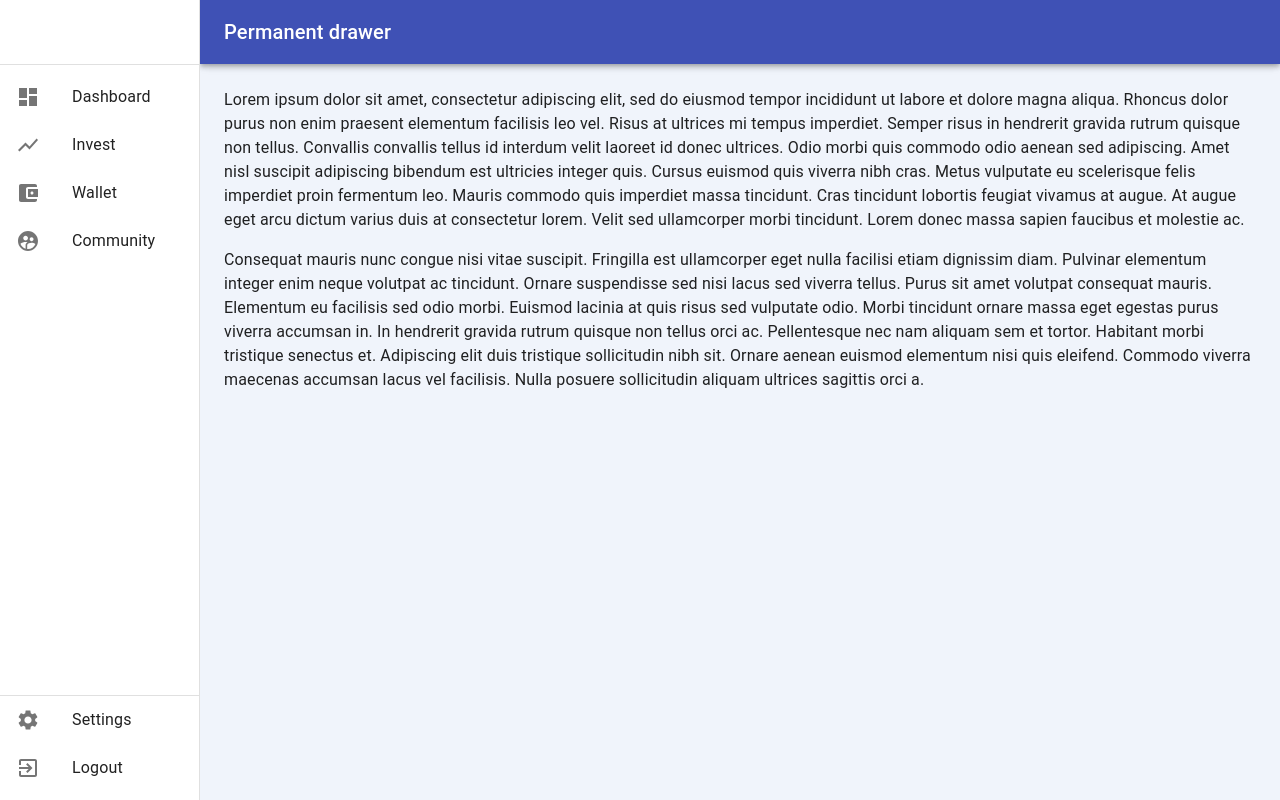
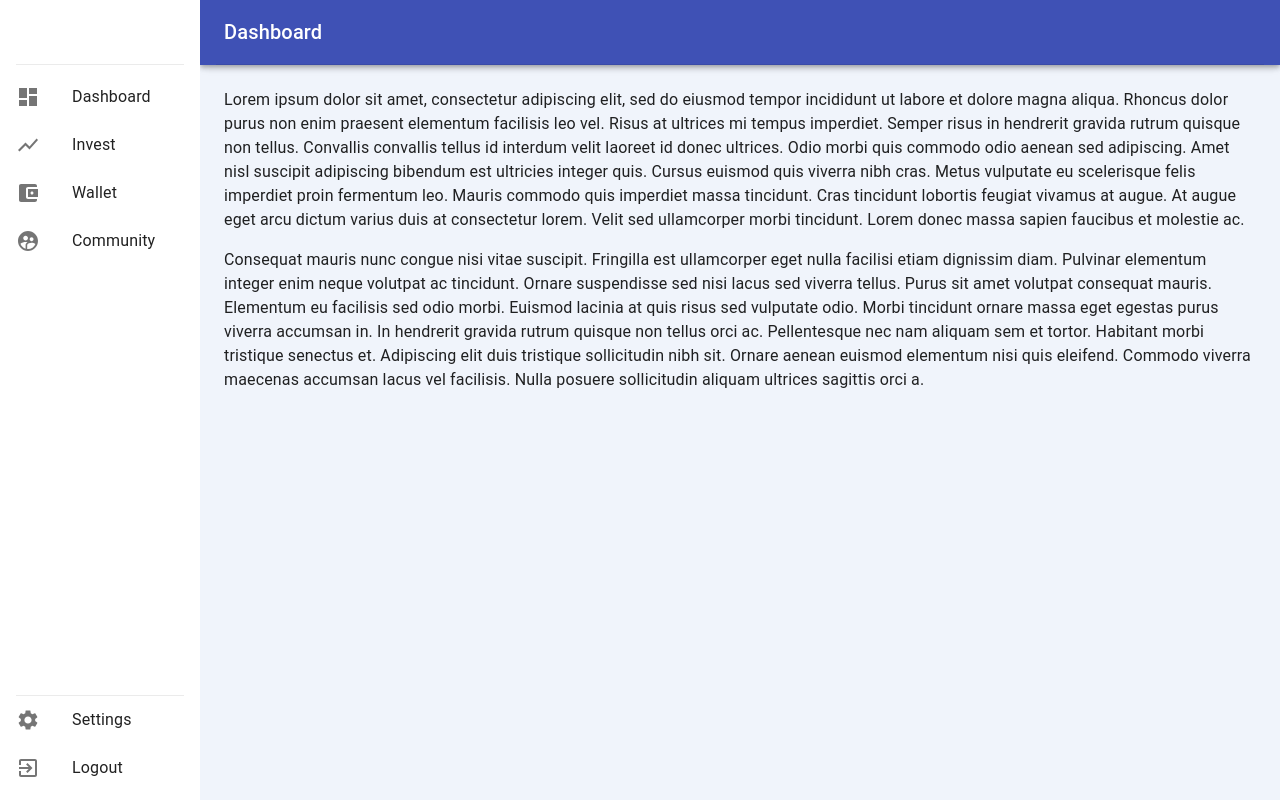
Before and after one commit to LordLalwani/clank, a React (Create React App) app: page /dashboard in a window 1280 px wide. Built offline with nearby package versions, Linux system fonts and the light colour scheme; no server answers; what aws-amplify would draw is missing.

Commit message:
set applicationState dashboard context in redux

```diff
--- a/src/components/dashboard/components/dashboardNavDrawer.js
+++ b/src/components/dashboard/components/dashboardNavDrawer.js
@@ -46,6 +46,9 @@ const styles = (theme) => ({
   drawerPaper: {
     width: drawerWidth,
   },
+  paperAnchorDockedLeft: {
+    borderRight: "0px",
+  },
   // necessary for content to be below app bar
   toolbar: theme.mixins.toolbar,
   content: {
@@ -65,6 +68,11 @@ class DashboardNavDrawer extends React.Component {
     const handleDrawerOpen = (e) => {
       e.preventDefault();
       this.props.toggleDrawer(!this.props.applicationState.drawerOpen);
+    };
+
+    const setDashboardContext = (e, context) => {
+      e.preventDefault();
+      this.props.setDashboardContext(context);
     };
 
     const { classes } = this.props;
@@ -93,9 +101,10 @@ class DashboardNavDrawer extends React.Component {
               </IconButton>
             </div>
             <Typography variant="h6" noWrap>
-              Permanent drawer
+              {this.props.applicationState.dashboardContext}
             </Typography>
           </Toolbar>
+          <Divider variant="middle" light={true} />
         </AppBar>
         <Drawer
           className={classes.drawer}
@@ -104,14 +113,19 @@ class DashboardNavDrawer extends React.Component {
           open={this.props.applicationState?.drawerOpen}
           classes={{
             paper: classes.drawerPaper,
+            paperAnchorDockedLeft: classes.paperAnchorDockedLeft,
           }}
         >
           <div className={classes.toolbar} />
-          <Divider />
+          <Divider variant="middle" light={true} />
           <List>
             {["Dashboard", "Invest", "Wallet", "Community"].map(
               (text, index) => (
-                <ListItem button key={text}>
+                <ListItem
+                  button
+                  key={text}
+                  onClick={(e) => setDashboardContext(e, text)}
+                >
                   <ListItemIcon>
                     {index === 0 ? <DashboardIcon /> : null}
                     {index === 1 ? <ShowChartIcon /> : null}
@@ -124,9 +138,13 @@ class DashboardNavDrawer extends React.Component {
             )}
           </List>
           <List className={classes.listBottom}>
-            <Divider />
+            <Divider variant="middle" light={true} />
             {["Settings", "Logout"].map((text, index) => (
-              <ListItem button key={text}>
+              <ListItem
+                button
+                key={text}
+                onClick={(e) => setDashboardContext(e, text)}
+              >
                 <ListItemIcon>
                   {index % 2 === 0 ? <SettingsIcon /> : <ExitToAppIcon />}
                 </ListItemIcon>
--- a/src/redux/mapDispatchToProps.js
+++ b/src/redux/mapDispatchToProps.js
@@ -1,11 +1,12 @@
 import { addUserToState } from "./slices/userSlice";
-import { toggleDrawer } from "./slices/ApplicationSlice";
+import { toggleDrawer, setDashboardContext } from "./slices/ApplicationSlice";
 
 // provides dispatch actions in props
 const mapDispatchToProps = (dispatch) => {
   return {
     addUserToState: (user) => dispatch(addUserToState(user)),
     toggleDrawer: (bool) => dispatch(toggleDrawer(bool)),
+    setDashboardContext: (context) => dispatch(setDashboardContext(context)),
   };
 };
 
--- a/src/redux/slices/ApplicationSlice.js
+++ b/src/redux/slices/ApplicationSlice.js
@@ -4,14 +4,18 @@ export const applicationSlice = createSlice({
   name: "applicationSlice",
   initialState: {
     drawerOpen: true,
+    dashboardContext: "Dashboard",
   },
   reducers: {
     toggleDrawer: (state, action) => {
       state.drawerOpen = action.payload;
     },
+    setDashboardContext: (state, action) => {
+      state.dashboardContext = action.payload;
+    },
   },
 });
 
-export const { toggleDrawer } = applicationSlice.actions;
+export const { toggleDrawer, setDashboardContext } = applicationSlice.actions;
 
 export default applicationSlice.reducer;
```
Also changed, not shown: 2 other files (tests, documents, lock files or other folders).
